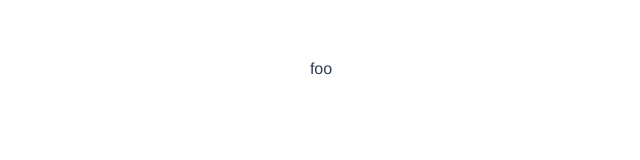
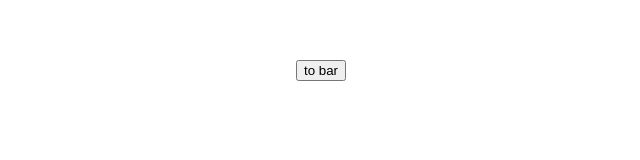
Before and after one commit to xloypaypa/router-test, a Vue app: page /#/foo in a window 1280 px wide. Shown: the top 160 px of the page, without its empty margins (319-959 px from the left). Built offline with nearby package versions, Linux system fonts and the light colour scheme.

Commit message:
编程式

```diff
--- a/src/components/Foo.vue
+++ b/src/components/Foo.vue
@@ -1,11 +1,16 @@
 <template>
     <div>
-        foo
+        <button @click="toBarAction">to bar</button>
     </div>
 </template>
 
 <script>
 export default {
-    name: 'Foo'
+    name: 'Foo',
+    methods: {
+        toBarAction: function() {
+            this.$router.push('/bar')
+        }
+    }
 }
 </script>
```
